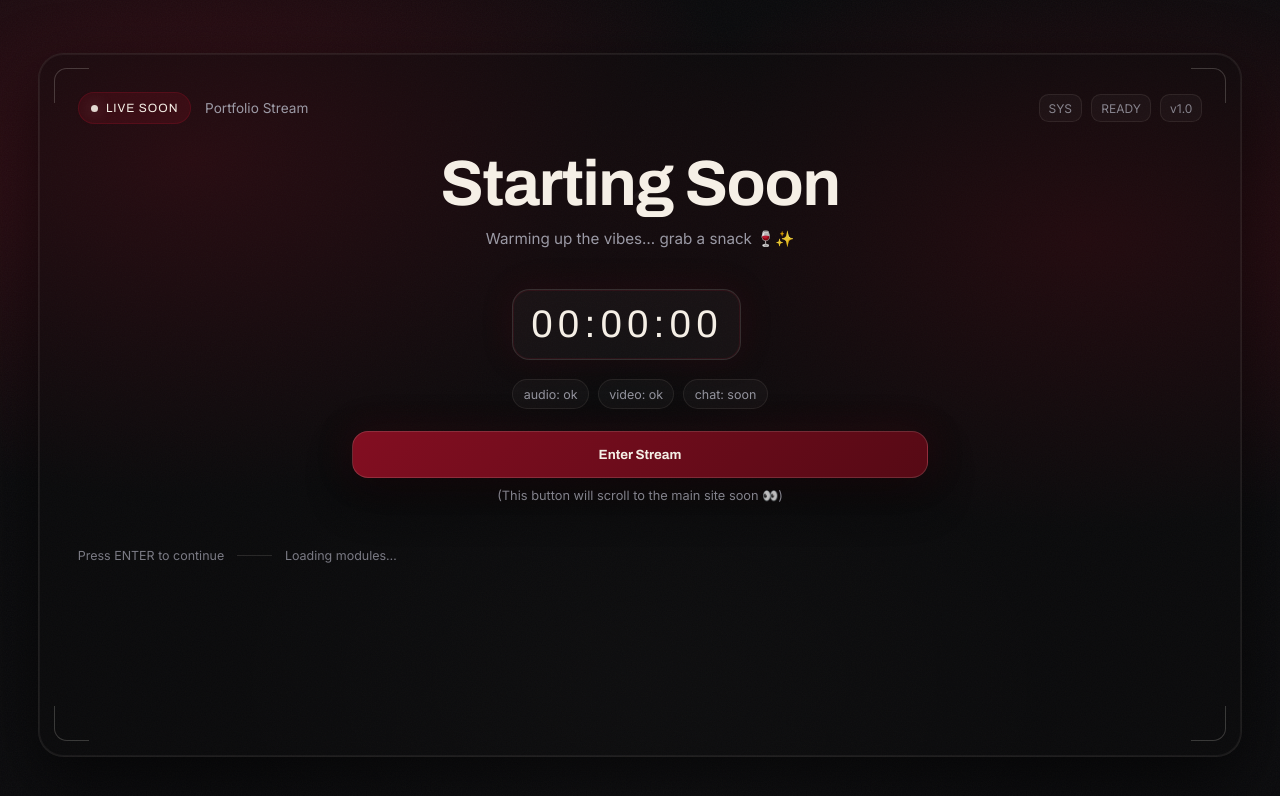
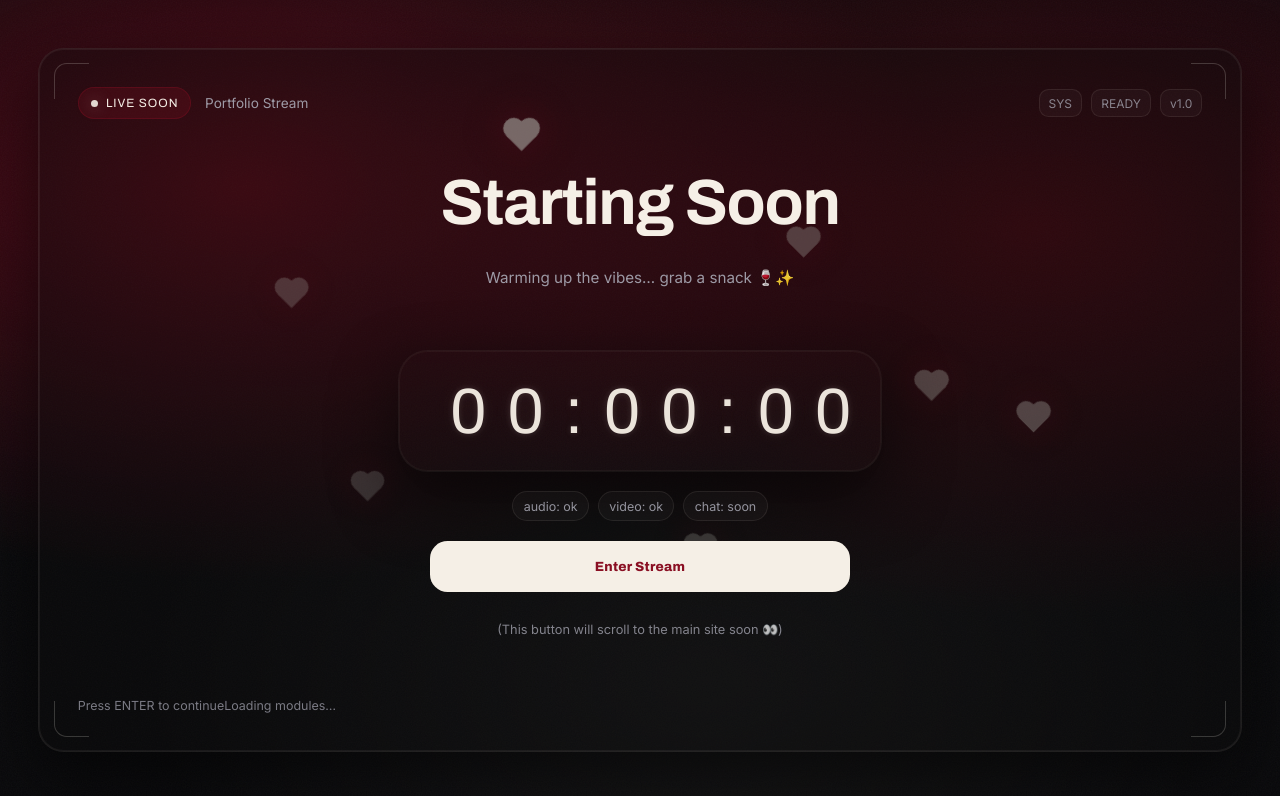
Before and after one commit to Noni-Sts/portfolio, a React (Vite) app in the folder portfolio/: page / in a window 1280 px wide. Shown: the top 796 px of the page. Built offline with nearby package versions, Linux system fonts and the light colour scheme.

Commit message:
CSS Fixes: Button overhaul, timer fix

```diff
--- a/portfolio/src/components/StartingSoon.jsx
+++ b/portfolio/src/components/StartingSoon.jsx
@@ -8,7 +8,7 @@ export default function StartingSoon() {
       <div className="overlay__scanlines" aria-hidden="true" />
 
       {/* Floating mini hearts (MUST be outside frame so they sit in the scene) */}
-      <div className="overlay__heart" aria-hidden="true">
+      <div className="overlay__hearts" aria-hidden="true">
         <span className="heart heart--1" />
         <span className="heart heart--2" />
         <span className="heart heart--3" />
--- a/portfolio/src/index.css
+++ b/portfolio/src/index.css
@@ -57,39 +57,62 @@ body {
   padding: clamp(1rem, 3vw, 2.5rem);
 }
 
-/* Background haze (fixed, not drifting) */
 .overlay__bg {
   position: absolute;
   inset: 0;
   z-index: 0;
   pointer-events: none;
 
+  /* MORE RED + deeper glow */
   background:
     radial-gradient(
-      60rem 35rem at 15% 20%,
-      rgba(138, 15, 35, 0.35),
+      70rem 40rem at 20% 25%,
+      rgba(138, 15, 35, 0.55),
       transparent 60%
     ),
     radial-gradient(
-      55rem 30rem at 85% 30%,
-      rgba(91, 10, 22, 0.45),
-      transparent 60%
+      65rem 38rem at 80% 30%,
+      rgba(91, 10, 22, 0.65),
+      transparent 62%
     ),
     radial-gradient(
-      45rem 30rem at 50% 85%,
-      rgba(245, 239, 230, 0.02),
-      transparent 60%
+      55rem 35rem at 55% 85%,
+      rgba(245, 239, 230, 0.05),
+      transparent 65%
     ),
-    linear-gradient(180deg, rgba(10, 10, 12, 1), rgba(10, 10, 12, 1));
+    linear-gradient(180deg, rgba(10, 10, 12, 1), rgb(10, 10, 12, 1));
+
+  animation: bgShift 10s ease-in-out infinite;
+}
+
+/* makes the glow "breathe" */
+@keyframes bgShift {
+  0% {
+    transform: scale(1) translateY(0rem);
+    filter: saturate(1);
+  }
+  50% {
+    transform: scale(1.03) translateY(-0.4rem);
+    filter: saturate(1.2);
+  }
+  100% {
+    transform: scale(1) translateY(0rem);
+    filter: saturate(1);
+  }
 }
 
 /* Vignette = darker edges, makes center feel like a stage */
 .overlay__vignette {
+  position: absolute;
+  inset: 0;
+  z-index: 1;
+  pointer-events: none;
+
   background: radial-gradient(
     circle at 50% 40%,
     rgba(0, 0, 0, 0),
-    rgba(0, 0, 0, 0.35) 70%,
-    rgba(0, 0, 0, 0.55) 100%
+    rgba(0, 0, 0, 0.1) 70%,
+    rgba(0, 0, 0, 0.1) 100%
   );
 }
 
@@ -135,96 +158,108 @@ body {
 }
 
 /* =========================================================
-   HEART HERO (big + creamy + NOT "three circles")
-   We use clip-path so it reads as ONE shape.
-   ========================================================= */
-/* =========================================================
-   FLOATING MINI HEARTS (ACTUAL HEART SHAPES)
+   FLOATING MINI HEARTS (CLEANER + LESS SCUFFED)
    ========================================================= */
 
-.overlay__heart {
+/* hearts must sit ABOVE background layers but BELOW the frame */
+.overlay__hearts {
   position: absolute;
   inset: 0;
-  z-index: 4;
+  z-index: 6;
   pointer-events: none;
+  opacity: 0.85;
 }
 
-/* Shared heart base */
 .heart {
   position: absolute;
-  width: clamp(1rem, 1.6vw, 1.6rem);
-  aspect-ratio: 1 / 1;
-  opacity: 0.7;
+  width: 1.2rem;
+  height: 1.2rem;
+  transform: rotate(45deg);
 
-  /* soft glow */
-  filter: blur(0.2rem);
-  background: rgba(245, 239, 230, 0.25);
+  background: rgb(245, 239, 230);
 
-  /* heart shape */
-  clip-path: path(
-    "M 50 85 C 15 60, 5 35, 25 20 C 38 10, 48 20, 50 28 C 52 20, 62 10, 75 20 C 95 35, 85 60, 50 85 Z"
-  );
+  filter: drop-shadow(0 0 0.8rem rgba(138, 15, 35, 0.45))
+    drop-shadow(0 0 1.4rem rgba(138, 15, 35, 0.25));
 
-  animation: floatHeart 6s ease-in-out infinite;
+  animation: floatHeart 8s ease-in-out infinite;
 }
 
-/* Different sizes + positions + speeds */
-.heart--1 {
-  top: 22%;
-  left: 48%;
-  width: clamp(1.2rem, 2vw, 2rem);
-  opacity: 0.45;
-  animation-duration: 7s;
+/* heart bumps */
+.heart::before,
+.heart::after {
+  content: "";
+  position: absolute;
+  width: 1.2rem;
+  height: 1.2rem;
+  border-radius: 50%;
+  background: inherit;
 }
 
+.heart::before {
+  top: -0.6rem;
+  left: 0;
+}
+
+.heart::after {
+  top: 0;
+  left: -0.6rem;
+}
+
+/* positions */
+.heart--1 {
+  top: 18%;
+  left: 40%;
+  animation-duration: 9s;
+}
 .heart--2 {
-  top: 35%;
+  top: 30%;
   left: 62%;
-  width: clamp(0.9rem, 1.4vw, 1.4rem);
-  opacity: 0.6;
-  animation-duration: 6s;
+  animation-duration: 8s;
   animation-delay: -1s;
 }
-
 .heart--3 {
-  top: 55%;
-  left: 42%;
-  width: clamp(0.8rem, 1.2vw, 1.2rem);
-  opacity: 0.55;
-  animation-duration: 8s;
+  top: 48%;
+  left: 72%;
+  animation-duration: 10s;
   animation-delay: -2.5s;
 }
-
 .heart--4 {
-  top: 28%;
-  left: 72%;
-  width: clamp(0.7rem, 1.1vw, 1.1rem);
-  opacity: 0.35;
-  animation-duration: 9s;
+  top: 60%;
+  left: 28%;
+  animation-duration: 9.5s;
   animation-delay: -3s;
 }
-
 .heart--5 {
   top: 68%;
-  left: 58%;
-  width: clamp(0.85rem, 1.3vw, 1.3rem);
-  opacity: 0.4;
-  animation-duration: 7.5s;
+  left: 54%;
+  animation-duration: 8.5s;
   animation-delay: -1.8s;
+}
+.heart--6 {
+  top: 36%;
+  left: 22%;
+  animation-duration: 11s;
+  animation-delay: -4s;
+}
+.heart--7 {
+  top: 52%;
+  left: 80%;
+  animation-duration: 10.5s;
+  animation-delay: -2.8s;
 }
 
 @keyframes floatHeart {
   0% {
-    transform: translateY(0rem) scale(1);
-    opacity: 0.35;
+    transform: translateY(0) rotate(45deg) scale(1);
+    opacity: 0.25;
   }
   50% {
-    transform: translateY(-0.9rem) scale(1.08);
-    opacity: 0.75;
+    transform: translateY(-1.2rem) rotate(45deg) scale(1.12);
+    opacity: 0.8;
   }
   100% {
-    transform: translateY(0rem) scale(1);
-    opacity: 0.35;
+    transform: translateY(0) rotate(45deg) scale(1);
+    opacity: 0.25;
   }
 }
 
@@ -235,6 +270,8 @@ body {
 .frame {
   position: relative;
   z-index: 10;
+  display: flex;
+  flex-direction: column;
 
   /* fills the screen like an overlay */
   width: min(96rem, 100%);
@@ -364,10 +401,13 @@ body {
 .content {
   max-width: 46rem;
   margin: 0 auto;
+  margin-top: 3vh;
 
   display: grid;
   justify-items: center;
   text-align: center;
+
+  gap: 1.25rem;
 }
 
 .content__title {
@@ -390,33 +430,43 @@ body {
    ========================================================= */
 .status {
   display: grid;
-  gap: 1.2rem;
-  margin-top: 1.2rem;
+  gap: 1.25rem;
+  margin-top: 1.4rem;
+  justify-items: center;
 }
 
-.cta {
-  margin-top: 2rem;
+.status__meta {
+  display: flex;
+  flex-wrap: wrap;
+  justify-content: center;
+  gap: 0.55rem;
 }
 
 .timer {
-  display: inline-flex;
-  width: fit-content;
-
-  padding: 0.85rem 1.1rem;
-  border-radius: 1.1rem;
-
-  background: rgba(245, 239, 230, 0.03);
-  border: 1px solid rgba(245, 239, 230, 0.12);
+  width: min(70rem, 92%);
+  padding: clamp(1.4rem, 2vw, 2rem) clamp(2rem, 4vw, 3.5rem);
+  border-radius: 1.8rem;
 
   box-shadow:
-    inset 0 0 0 1px rgba(138, 15, 35, 0.18),
-    0 0 2.2rem rgba(138, 15, 35, 0.12);
+    0 0 0 1px rgba(245, 239, 230, 0.05),
+    0 1.6rem 4rem rgba(0, 0, 0, 0.6),
+    inset 0 0 0 1px rgba(245, 239, 230, 0.04);
 }
 
 .timer__digits {
+  display: block;
+  text-align: center;
+  width: 100%;
+
   font-family: var(--font-heading);
-  font-size: clamp(1.6rem, 3vw, 2.4rem);
-  letter-spacing: 0.12em;
+  font-size: clamp(3.2rem, 5vw, 4.4rem);
+  letter-spacing: 0.32em;
+
+  color: rgba(245, 239, 230, 0.95);
+
+  text-shadow:
+    0 0 0.4rem rgba(245, 239, 230, 0.14),
+    0 0 1.2rem rgba(245, 239, 230, 0.08);
 }
 
 .status__meta {
@@ -440,47 +490,53 @@ body {
    CTA BUTTON (integrated, not random)
    ========================================================= */
 .cta {
-  margin-top: 1.35rem;
-  width: min(36rem, 100%);
+  /* size stays independent from timer */
+  width: min(30rem, 80%);
+  max-width: 30rem;
 
-  padding: 0.95rem 1.1rem;
-  border-radius: 1rem;
+  padding: 1.05rem 1.2rem;
+  border-radius: 1.1rem;
 
-  border: 1px solid rgba(245, 239, 230, 0.14);
-  color: var(--cream);
+  /* cream button */
+  background: var(--cream);
+
+  /* red text */
+  color: var(--red);
 
   font-family: var(--font-heading);
-  font-weight: 700;
+  font-weight: 800;
+  letter-spacing: 0.02em;
+
+  border: 1px solid rgba(245, 239, 230, 0.35);
 
   cursor: pointer;
 
-  background: linear-gradient(
-    135deg,
-    rgba(138, 15, 35, 0.95),
-    rgba(91, 10, 22, 0.95)
-  );
-
-  box-shadow:
-    0 1.2rem 2.8rem rgba(0, 0, 0, 0.45),
-    0 0 2.4rem rgba(138, 15, 35, 0.18);
+  /* NO glow, NO halo */
+  box-shadow: none;
 
   transition:
-    transform 140ms ease,
-    opacity 140ms ease;
+    background-color 160ms ease,
+    color 160ms ease,
+    transform 160ms ease,
+    border-color 160ms ease;
 }
 
 .cta:hover {
+  /* invert */
+  background: var(--red);
+  color: var(--cream);
+
+  border-color: rgba(138, 15, 35, 0.8);
+
   transform: translateY(-0.12rem);
-  opacity: 1;
-
-  box-shadow:
-    0 1.5rem 3rem rgba(0, 0, 0, 0.45),
-    0 0 2.8rem rgba(138, 15, 35, 0.35),
-    0 0 1.2rem rgba(245, 239, 230, 0.08);
 }
 
 .cta:active {
   transform: translateY(0rem);
+
+  /* slightly darker press state */
+  background: var(--wine);
+  color: var(--cream);
 }
 
 /* Hint text */
@@ -494,10 +550,9 @@ body {
    FOOTER (overlay pack “system text”)
    ========================================================= */
 .footer {
-  margin-top: clamp(1.4rem, 3vw, 2rem);
-  display: flex;
-  align-items: center;
-  gap: 0.8rem;
+  margin-top: auto; /* pushes footer to the bottom */
+  padding-top: 2rem;
+  gap: 6rem;
   flex-wrap: wrap;
   color: rgba(170, 170, 182, 0.7);
   font-size: 0.78rem;
```
